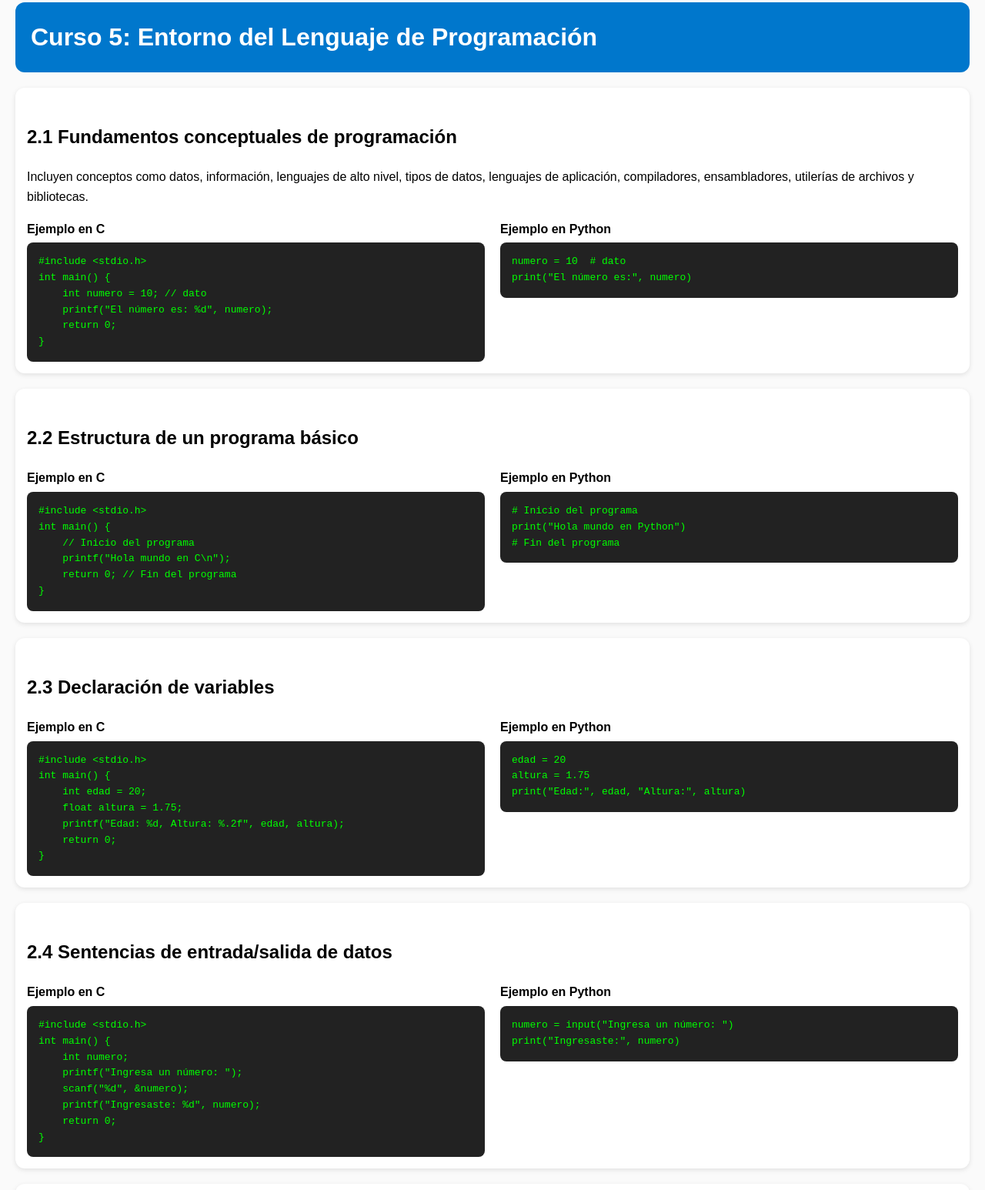
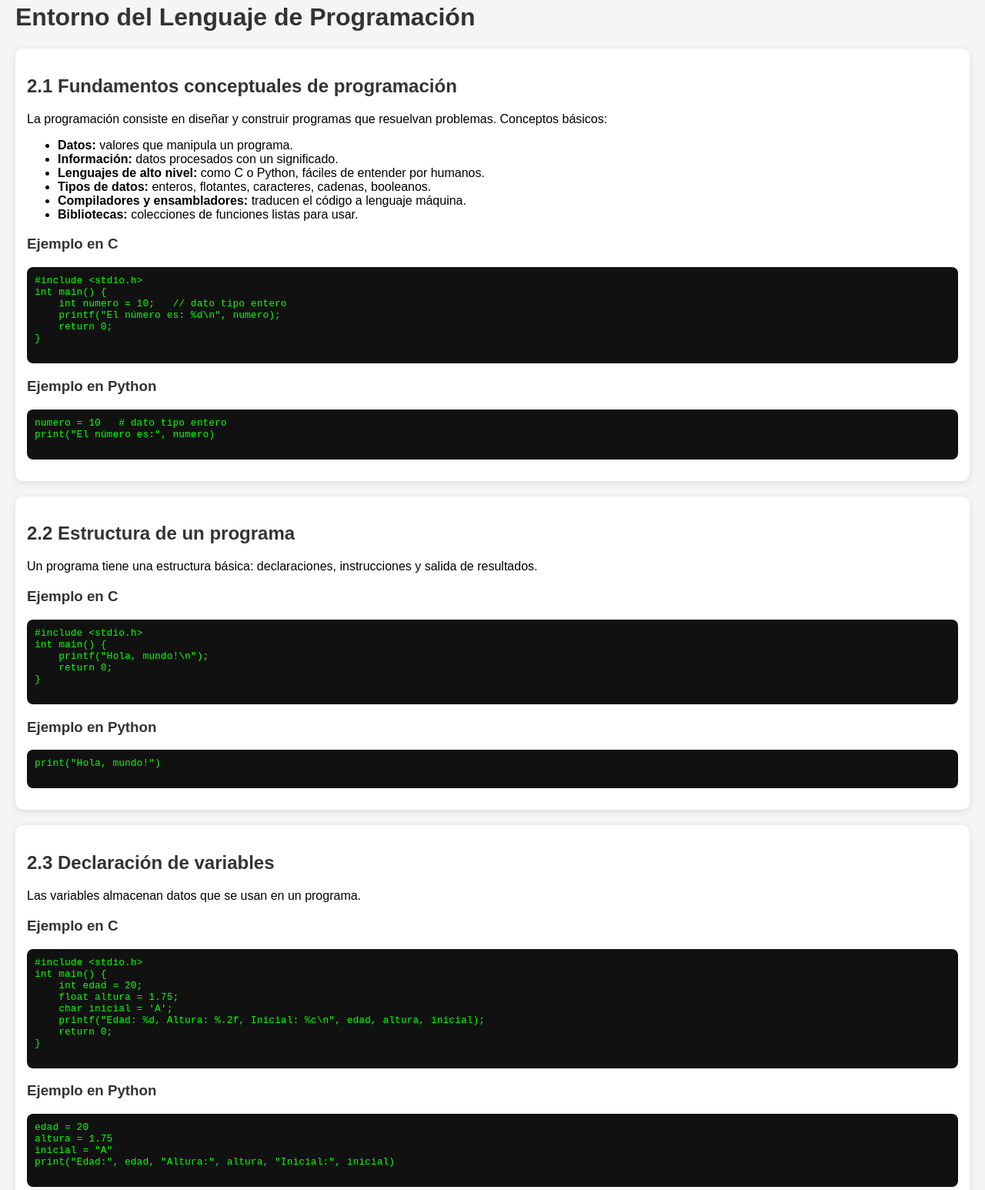
Before and after one commit to CIEAMSYS/Capacitacion, a plain HTML site: page cursos/curso7.html in a window 1280 px wide. Shown: the part 17-1563 px from the top of the page at 77% size. Drawn offline with Linux system fonts and the light colour scheme.

Commit message:
curso7.html

```diff
--- a/cursos/curso7.html
+++ b/cursos/curso7.html
@@ -2,155 +2,164 @@
 <html lang="es">
 <head>
   <meta charset="UTF-8">
-  <title>Curso 5 - Entorno del Lenguaje de Programación</title>
+  <title>Entorno del Lenguaje de Programación</title>
   <style>
-    body { font-family: Arial, sans-serif; margin: 20px; background: #fafafa; line-height: 1.6; }
-    header { background: #0077cc; color: #fff; padding: 20px; border-radius: 12px; }
-    header h1 { margin: 0; }
-    h2 { margin-top: 30px; }
-    .tema { margin-top: 20px; padding: 15px; background: #fff; border-radius: 12px; box-shadow: 0 2px 6px rgba(0,0,0,0.1); }
-    .ejemplos { display: grid; grid-template-columns: 1fr 1fr; gap: 20px; margin-top: 15px; }
-    .ejemplo { background: #222; color: #0f0; padding: 15px; border-radius: 8px; font-family: monospace; white-space: pre; overflow-x: auto; }
-    .etiqueta { font-weight: bold; margin-bottom: 5px; display: block; }
+    body { font-family: Arial, sans-serif; margin: 20px; background: #f5f5f5; }
+    h1, h2, h3 { color: #333; }
+    pre {
+      background: #111;
+      color: #0f0;
+      padding: 10px;
+      border-radius: 8px;
+      overflow-x: auto;
+    }
+    .content-box {
+      background: white;
+      padding: 15px;
+      margin-bottom: 20px;
+      border-radius: 10px;
+      box-shadow: 0 2px 10px rgba(0,0,0,0.1);
+    }
   </style>
 </head>
 <body>
-  <header>
-    <h1>Curso 5: Entorno del Lenguaje de Programación</h1>
-  </header>
+  <h1>Entorno del Lenguaje de Programación</h1>
 
-  <div class="contenido">
-    <div class="tema">
+  <div class="content-box">
     <h2>2.1 Fundamentos conceptuales de programación</h2>
-      <p>Incluyen conceptos como datos, información, lenguajes de alto nivel, tipos de datos, lenguajes de aplicación, compiladores, ensambladores, utilerías de archivos y bibliotecas.</p>
-      <div class="ejemplos">
-        <div>
-          <span class="etiqueta">Ejemplo en C</span>
-          <div class="ejemplo">#include &lt;stdio.h&gt;
+    <p>
+      La programación consiste en diseñar y construir programas que resuelvan problemas.
+      Conceptos básicos:
+      <ul>
+        <li><b>Datos:</b> valores que manipula un programa.</li>
+        <li><b>Información:</b> datos procesados con un significado.</li>
+        <li><b>Lenguajes de alto nivel:</b> como C o Python, fáciles de entender por humanos.</li>
+        <li><b>Tipos de datos:</b> enteros, flotantes, caracteres, cadenas, booleanos.</li>
+        <li><b>Compiladores y ensambladores:</b> traducen el código a lenguaje máquina.</li>
+        <li><b>Bibliotecas:</b> colecciones de funciones listas para usar.</li>
+      </ul>
+    </p>
+    <h3>Ejemplo en C</h3>
+    <pre>
+#include &lt;stdio.h&gt;
 int main() {
-    int numero = 10; // dato
-    printf("El número es: %d", numero);
+    int numero = 10;   // dato tipo entero
+    printf("El número es: %d\n", numero);
     return 0;
-}</div>
-        </div>
-        <div>
-          <span class="etiqueta">Ejemplo en Python</span>
-          <div class="ejemplo">numero = 10  # dato
-print("El número es:", numero)</div>
-        </div>
-      </div>
+}
+    </pre>
+    <h3>Ejemplo en Python</h3>
+    <pre>
+numero = 10   # dato tipo entero
+print("El número es:", numero)
+    </pre>
   </div>
 
-    <div class="tema">
-      <h2>2.2 Estructura de un programa básico</h2>
-      <div class="ejemplos">
-        <div>
-          <span class="etiqueta">Ejemplo en C</span>
-          <div class="ejemplo">#include &lt;stdio.h&gt;
+  <div class="content-box">
+    <h2>2.2 Estructura de un programa</h2>
+    <p>Un programa tiene una estructura básica: declaraciones, instrucciones y salida de resultados.</p>
+    <h3>Ejemplo en C</h3>
+    <pre>
+#include &lt;stdio.h&gt;
 int main() {
-    // Inicio del programa
-    printf("Hola mundo en C\n");
-    return 0; // Fin del programa
-}</div>
-        </div>
-        <div>
-          <span class="etiqueta">Ejemplo en Python</span>
-          <div class="ejemplo"># Inicio del programa
-print("Hola mundo en Python")
-# Fin del programa</div>
-        </div>
-      </div>
+    printf("Hola, mundo!\n");
+    return 0;
+}
+    </pre>
+    <h3>Ejemplo en Python</h3>
+    <pre>
+print("Hola, mundo!")
+    </pre>
   </div>
 
-    <div class="tema">
+  <div class="content-box">
     <h2>2.3 Declaración de variables</h2>
-      <div class="ejemplos">
-        <div>
-          <span class="etiqueta">Ejemplo en C</span>
-          <div class="ejemplo">#include &lt;stdio.h&gt;
+    <p>Las variables almacenan datos que se usan en un programa.</p>
+    <h3>Ejemplo en C</h3>
+    <pre>
+#include &lt;stdio.h&gt;
 int main() {
     int edad = 20;
     float altura = 1.75;
-    printf("Edad: %d, Altura: %.2f", edad, altura);
+    char inicial = 'A';
+    printf("Edad: %d, Altura: %.2f, Inicial: %c\n", edad, altura, inicial);
     return 0;
-}</div>
-        </div>
-        <div>
-          <span class="etiqueta">Ejemplo en Python</span>
-          <div class="ejemplo">edad = 20
+}
+    </pre>
+    <h3>Ejemplo en Python</h3>
+    <pre>
+edad = 20
 altura = 1.75
-print("Edad:", edad, "Altura:", altura)</div>
-        </div>
-      </div>
+inicial = "A"
+print("Edad:", edad, "Altura:", altura, "Inicial:", inicial)
+    </pre>
   </div>
 
-    <div class="tema">
+  <div class="content-box">
     <h2>2.4 Sentencias de entrada/salida de datos</h2>
-      <div class="ejemplos">
-        <div>
-          <span class="etiqueta">Ejemplo en C</span>
-          <div class="ejemplo">#include &lt;stdio.h&gt;
+    <p>Permiten interactuar con el usuario.</p>
+    <h3>Ejemplo en C</h3>
+    <pre>
+#include &lt;stdio.h&gt;
 int main() {
     int numero;
-    printf("Ingresa un número: ");
+    printf("Ingrese un número: ");
     scanf("%d", &numero);
-    printf("Ingresaste: %d", numero);
+    printf("El número ingresado fue: %d\n", numero);
     return 0;
-}</div>
-        </div>
-        <div>
-          <span class="etiqueta">Ejemplo en Python</span>
-          <div class="ejemplo">numero = input("Ingresa un número: ")
-print("Ingresaste:", numero)</div>
-        </div>
-      </div>
+}
+    </pre>
+    <h3>Ejemplo en Python</h3>
+    <pre>
+numero = int(input("Ingrese un número: "))
+print("El número ingresado fue:", numero)
+    </pre>
   </div>
 
-    <div class="tema">
+  <div class="content-box">
     <h2>2.5 Expresiones (Aritméticas, lógicas y relacionales)</h2>
-      <div class="ejemplos">
-        <div>
-          <span class="etiqueta">Ejemplo en C</span>
-          <div class="ejemplo">#include &lt;stdio.h&gt;
+    <p>Las expresiones combinan valores y operadores para producir un resultado.</p>
+    <h3>Ejemplo en C</h3>
+    <pre>
+#include &lt;stdio.h&gt;
 int main() {
     int a = 5, b = 3;
-    printf("Suma: %d\n", a + b);
-    printf("Comparación (a > b): %d\n", a > b);
-    printf("AND lógico: %d\n", (a > 0 &amp;&amp; b > 0));
+    printf("Suma: %d\n", a + b);        // aritmética
+    printf("Mayor: %d\n", a > b);       // relacional
+    printf("Condición: %d\n", (a > 0 && b > 0)); // lógica
     return 0;
-}</div>
-        </div>
-        <div>
-          <span class="etiqueta">Ejemplo en Python</span>
-          <div class="ejemplo">a = 5
-b = 3
-print("Suma:", a + b)
-print("Comparación (a > b):", a > b)
-print("AND lógico:", (a > 0 and b > 0))</div>
-        </div>
-      </div>
+}
+    </pre>
+    <h3>Ejemplo en Python</h3>
+    <pre>
+a, b = 5, 3
+print("Suma:", a + b)          # aritmética
+print("Mayor:", a > b)         # relacional
+print("Condición:", a > 0 and b > 0)  # lógica
+    </pre>
   </div>
 
-    <div class="tema">
+  <div class="content-box">
     <h2>2.6 Depuración de un programa</h2>
-      <p>La depuración consiste en identificar y corregir errores. Se utilizan mensajes de impresión o depuradores.</p>
-      <div class="ejemplos">
-        <div>
-          <span class="etiqueta">Ejemplo en C</span>
-          <div class="ejemplo">#include &lt;stdio.h&gt;
+    <p>La depuración es el proceso de encontrar y corregir errores en el código.</p>
+    <h3>Ejemplo en C</h3>
+    <pre>
+#include &lt;stdio.h&gt;
 int main() {
     int x = 10;
-    printf("Valor de x: %d\n", x); // depuración con printf
+    int y = 0;
+    // printf("%d", x / y); // Error: división por cero
+    printf("Depuración: evitar errores como división entre cero\n");
     return 0;
-}</div>
-        </div>
-        <div>
-          <span class="etiqueta">Ejemplo en Python</span>
-          <div class="ejemplo">x = 10
-print("Valor de x:", x)  # depuración con print</div>
-        </div>
-      </div>
-    </div>
+}
+    </pre>
+    <h3>Ejemplo en Python</h3>
+    <pre>
+x = 10
+y = 0
+# print(x / y)  # Error: división por cero
+print("Depuración: evitar errores como división entre cero")
+    </pre>
   </div>
 </body>
 </html>
```
Lines whose indentation alone changed are shown as unchanged.
